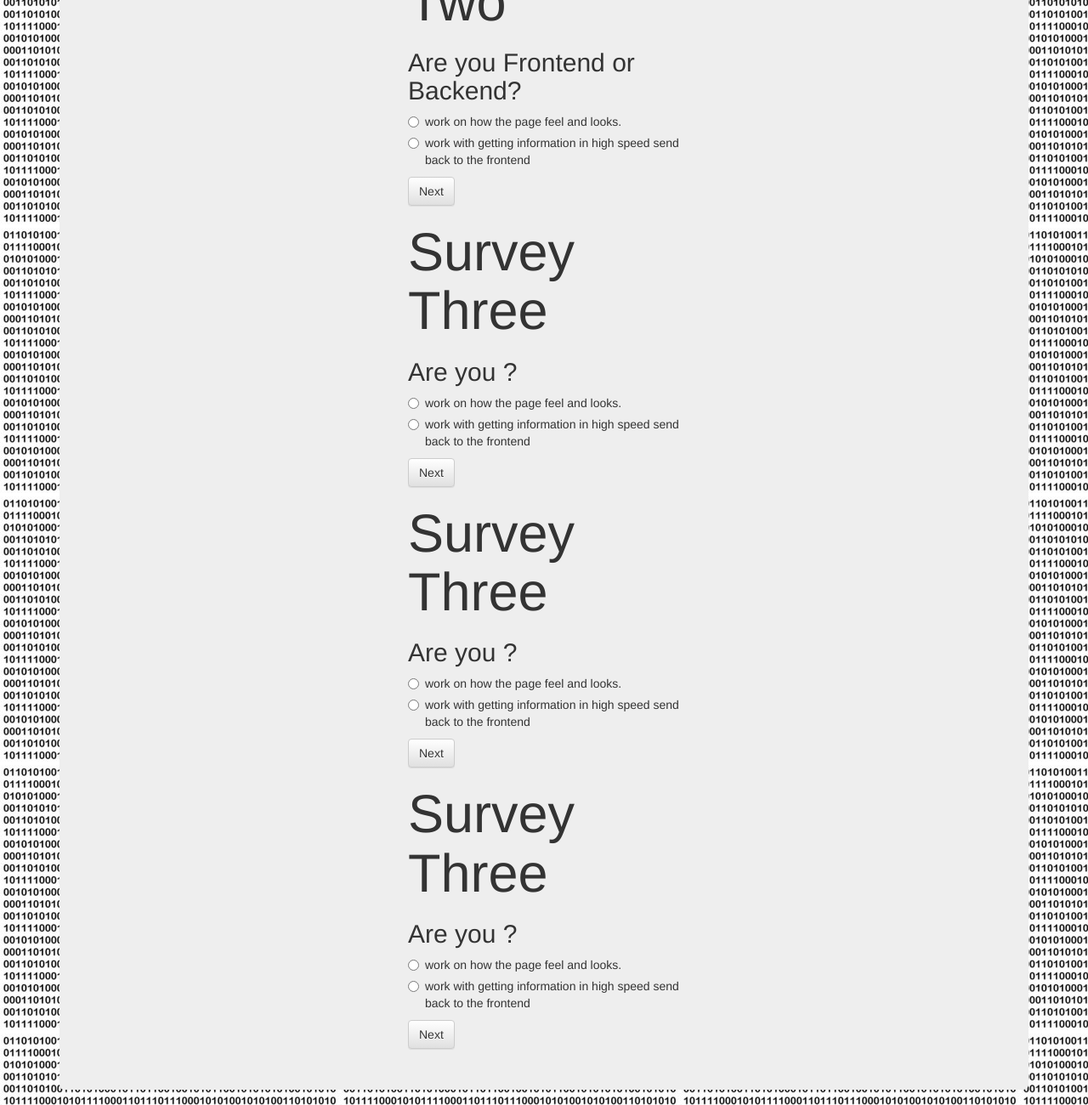
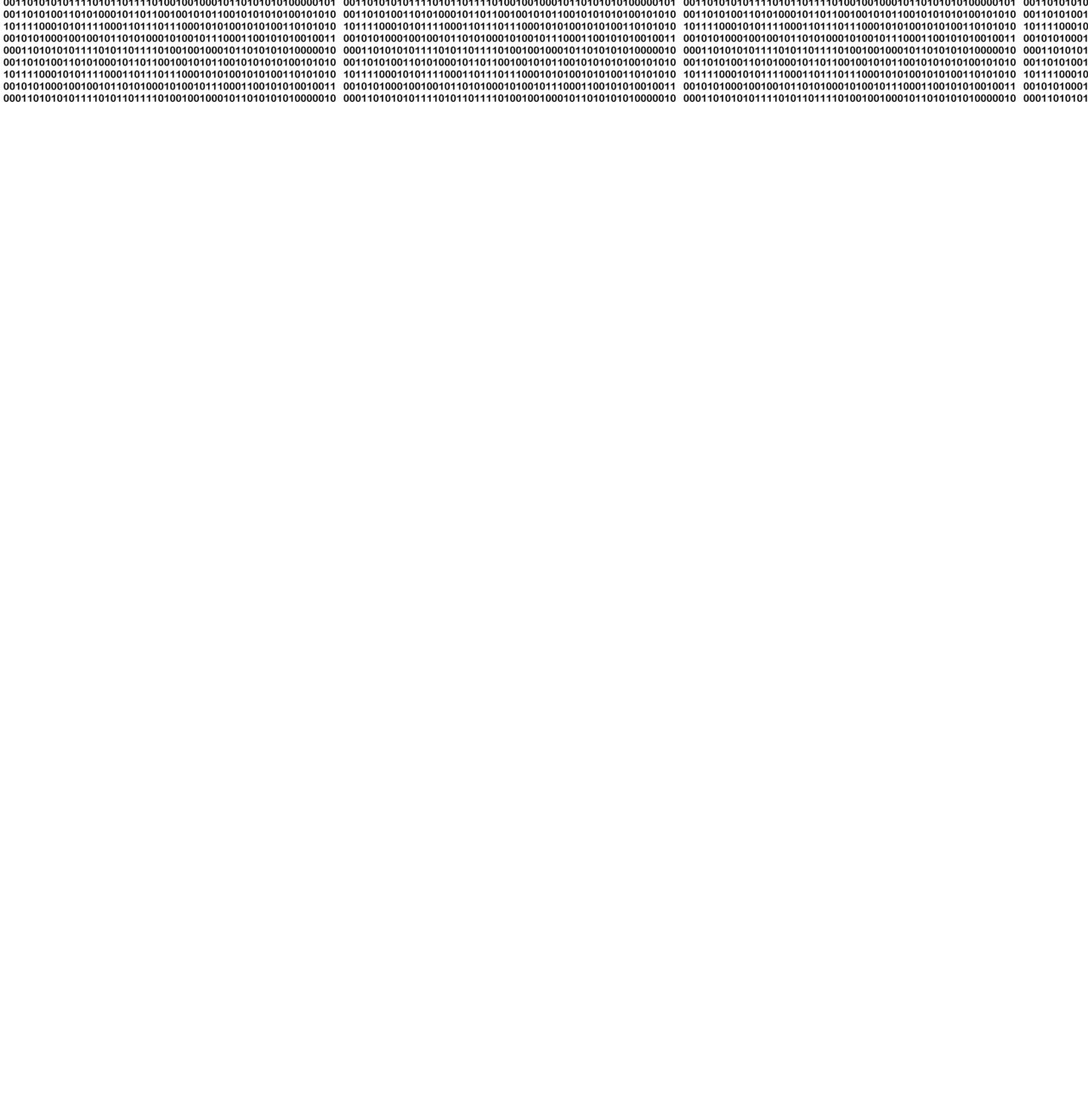
Before and after one commit to Pyrrus/Javascript-Jquery, a plain HTML site: page index.html in a window 1280 px wide. Shown: the part 680-1980 px from the top of the page at 85% size. After the commit the page ends 800 px from the top, so only its background shows below. Drawn offline with Linux system fonts and the light colour scheme.

Commit message:
Done with index html now I start working on javascript

```diff
--- a/css/style.css
+++ b/css/style.css
@@ -1,3 +1,11 @@
 body {
 	background-image: url("../img/01.jpg");
 }
+
+.survey1, .survey2, .survey3, .survey4, .survey5, .ending, .pro {
+	display: none;
+}
+
+.form-inline .form-group {
+	padding-right: 10px;
+}
--- a/index.html
+++ b/index.html
@@ -21,15 +21,15 @@
           <form class="form-inline">
             <div class="form-group">
               <label for="name">Name</label>
-						    <input type="text" class="form-control" id="name" placeholder="Jane Doe">
+              <input type="text" class="form-control" id="name" placeholder="Jane Doe" />
             </div>
             <div class="form-group">
               <label for="email">Email</label>
-						    <input type="email" class="form-control" id="email" placeholder="jane.doe@example.com">
+              <input type="email" class="form-control" id="email" placeholder="jane.doe@example.com" />
             </div>
             <div class="form-group">
               <label for="phone">Phone</label>
-						    <input type="phone" class="form-control" id="phone" placeholder="111 111-1111">
+              <input type="phone" class="form-control" id="phone" placeholder="111 111-1111" />
             </div>
             <button type="submit" class="btn btn-default">Start suggestion</button>
           </form>
@@ -37,7 +37,7 @@
       </div>
       <!-- end suggestion -->
 
-				<div class="row">
+      <div class="row pro">
         <div class="col-md-12">
           <div class="progress">
             <div class="progress-bar" role="progressbar" aria-valuenow="60" aria-valuemin="0" aria-valuemax="100">
@@ -49,25 +49,25 @@
 
       <!-- start survey block 1 -->
       <div class="row survey1">
-					<div class="col-md-4 col-md-offset-4">
+        <div class="col-md-5 col-md-offset-3">
           <h1>Survey one</h1>
           <form>
             <h2>Are you more into?</h2>
             <div class="radio">
               <label>
-							    <input type="radio" name="SurOne" value="css">
+				<input type="radio" name="SurOne" value="css" />
 				Work with users to make application easy and not need any form of tutorial to use.
 			  </label>
             </div>
             <div class="radio">
               <label>
-							    <input type="radio" name="SurOne" value="java">
+				<input type="radio" name="SurOne" value="java" />
 				Work on high level and low level technology in real time applications and others.
 			  </label>
             </div>
             <div class="radio">
               <label>
-							    <input type="radio" name="SurOne" value="php">
+				<input type="radio" name="SurOne" value="php" />
 				Work on high level web applications.
 			  </label>
             </div>
@@ -79,20 +79,20 @@
 
       <!-- start survey block 2 -->
       <div class="row survey2">
-					<div class="col-md-4 col-md-offset-4">
+        <div class="col-md-5 col-md-offset-3">
           <h1>Survey Two</h1>
           <form>
             <h2>Are you Frontend or Backend?</h2>
             <div class="radio">
               <label>
-							    <input type="radio" name="SurTwo" value="front">
+				<input type="radio" name="SurTwo" value="front" />
 				work on how the page feel and looks.
 			   </label>
             </div>
             <div class="radio">
               <label>
-							    <input type="radio" name="SurTwo" value="back">
-							    work with getting information in high speed send back to the frontend
+				<input type="radio" name="SurTwo" value="back" />
+				work with getting information in high speed send back to the frontend.
 			  </label>
             </div>
             <button type="submit" class="btn btn-default">Next</button>
@@ -103,20 +103,20 @@
 
       <!-- start survey block 3 -->
       <div class="row survey3">
-					<div class="col-md-4 col-md-offset-4">
+        <div class="col-md-5 col-md-offset-3">
           <h1>Survey Three</h1>
           <form>
-						  <h2>Are you ?</h2>
+            <h2>Are you only what do one thing only like web?</h2>
             <div class="radio">
               <label>
-							    <input type="radio" name="SurTwo" value="front">
-							     work on how the page feel and looks.
+				<input type="radio" name="SurThree" value="no" />
+				No
 			  </label>
             </div>
             <div class="radio">
               <label>
-							    <input type="radio" name="SurTwo" value="back">
-							    work with getting information in high speed send back to the frontend
+				<input type="radio" name="SurThree" value="yes" />
+				Yes
 				</label>
             </div>
             <button type="submit" class="btn btn-default">Next</button>
@@ -125,22 +125,46 @@
       </div>
       <!-- end survey block 3 -->
 
-				<!-- start survey block 5 -->
-				<div class="row survey5">
-					<div class="col-md-4 col-md-offset-4">
-						<h1>Survey Three</h1>
+      <!-- start survey block 4 -->
+      <div class="row survey4">
+        <div class="col-md-5 col-md-offset-3">
+          <h1>Survey Four</h1>
           <form>
-						  <h2>Are you ?</h2>
+            <h2>Are you more in user interface or like makes the programs?</h2>
             <div class="radio">
               <label>
-							    <input type="radio" name="SurTwo" value="front">
-							     work on how the page feel and looks.
+				<input type="radio" name="SurFour" value="user" />
+				User interface
 			  </label>
             </div>
             <div class="radio">
               <label>
-							    <input type="radio" name="SurTwo" value="back">
-							    work with getting information in high speed send back to the frontend
+				<input type="radio" name="SurFour" value="pro" />
+				Programs
+			  </label>
+            </div>
+            <button type="submit" class="btn btn-default">Next</button>
+          </form>
+        </div>
+      </div>
+      <!-- end survey block 4 -->
+
+      <!-- start survey block 5 -->
+      <div class="row survey5">
+        <div class="col-md-5 col-md-offset-3">
+          <h1>Survey Five</h1>
+          <form>
+            <h2>Are you more in viewing images, and text or just texts for your works like API?</h2>
+            <div class="radio">
+              <label>
+				<input type="radio" name="SurFive" value="img" />
+				Viewing images, and text.
+			  </label>
+            </div>
+            <div class="radio">
+              <label>
+				<input type="radio" name="SurFive" value="text" />
+				Just text.
 				</label>
             </div>
             <button type="submit" class="btn btn-default">Next</button>
@@ -149,29 +173,15 @@
       </div>
       <!-- end survey block 5 -->
 
-				<!-- start survey block 5 -->
-				<div class="row survey5">
-					<div class="col-md-4 col-md-offset-4">
-						<h1>Survey Three</h1>
-						<form>
-						  <h2>Are you ?</h2>
-						  <div class="radio">
-							  <label>
-							    <input type="radio" name="SurTwo" value="front">
-							     work on how the page feel and looks.
-							  </label>
-							</div>
-							<div class="radio">
-							  <label>
-							    <input type="radio" name="SurTwo" value="back">
-							    work with getting information in high speed send back to the frontend
-							  </label>
-							</div>
-						  <button type="submit" class="btn btn-default">Next</button>
-						</form>
+      <!-- start ending -->
+      <div class="row ending">
+        <div class="col-md-12">
+          <div class="output">
+
           </div>
         </div>
-				<!-- end survey block 5 -->
+      </div>
+      <!-- end ending -->
       </div>
     </div>
   </body>
```
Lines whose indentation alone changed are shown as unchanged.
